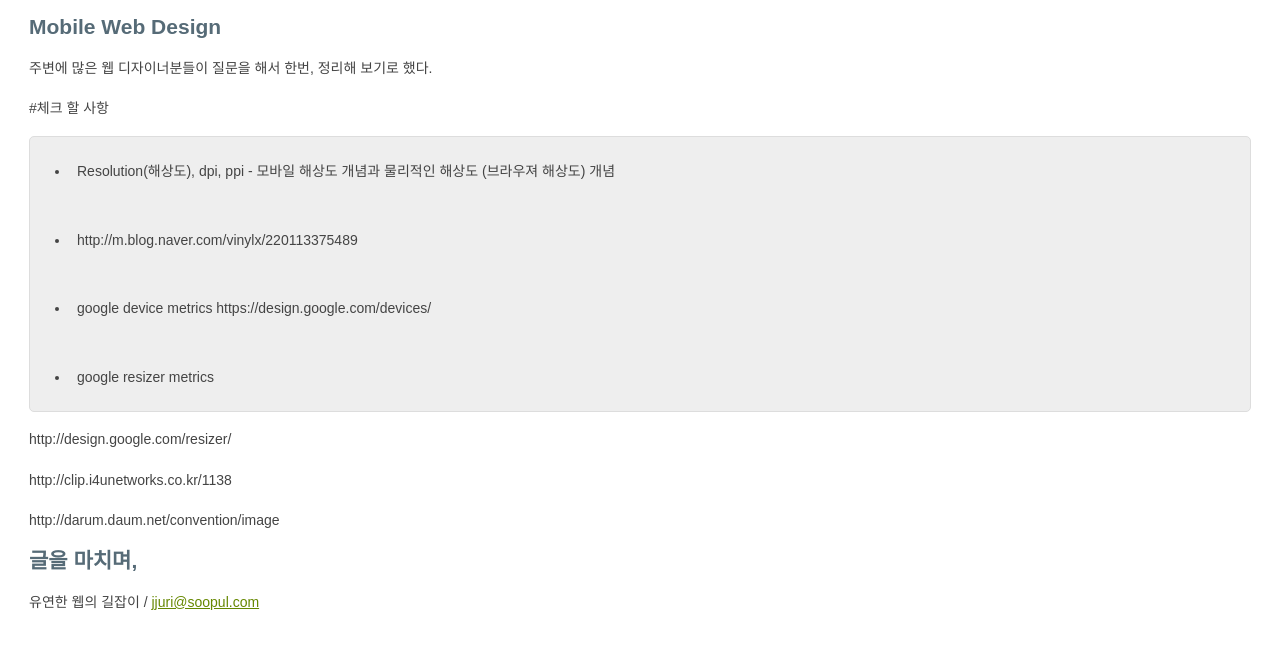
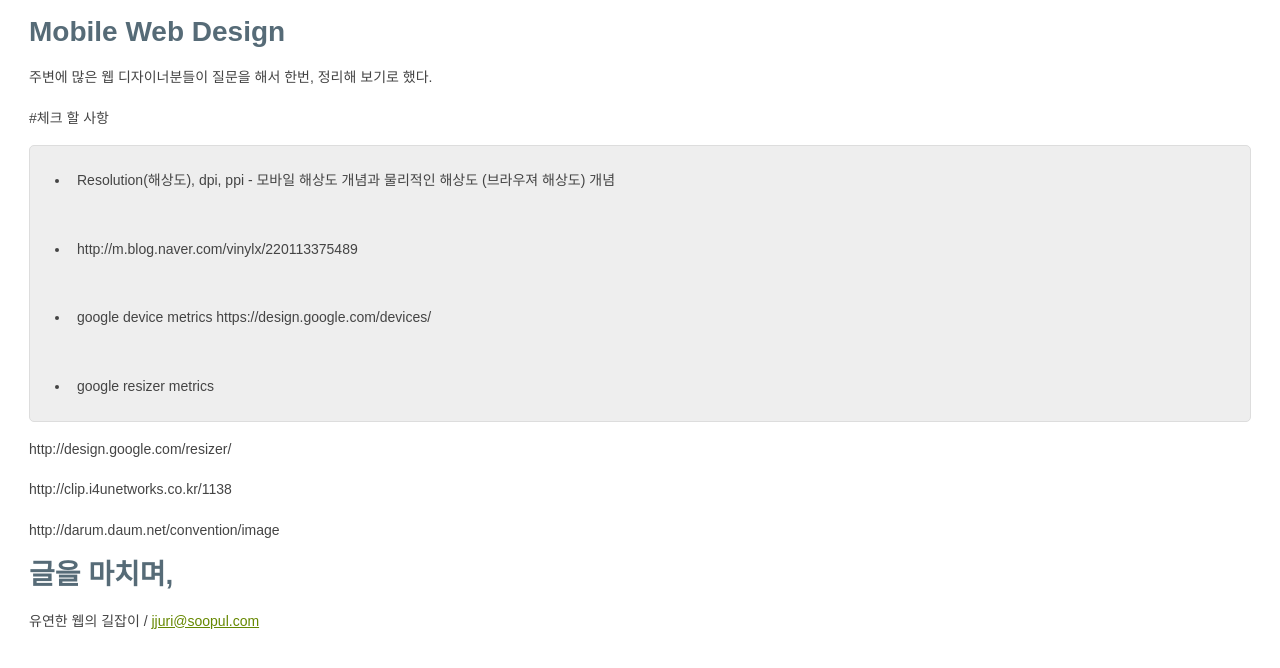
Before and after one commit to ionic2002/ionic2002.github.io, a Jekyll site: the page built from _posts/2016-03-16-issue_02.md, in a window 1280 px wide. Shown: the top 668 px of the page. Built offline with Jekyll 4.4.1, drawn with Linux system fonts in a browser that asks for light colours.

Commit message:
폰트 크기 수정
폰트 크기 수정

```diff
--- a/_layouts/post.html
+++ b/_layouts/post.html
@@ -12,7 +12,7 @@
 			color: #444;
 		}
 		a{color:#680;}
-		h1{font-size: 1.5em; color: #566b77;}
+		h1{font-size: 2em; color: #566b77;}
 		p{font-size: 1em;}
 		ul{ background-color: #eee; border-radius: 5px;  border: 1px  solid #ddd;}
 		ul li{padding: 0.5em;}
```
